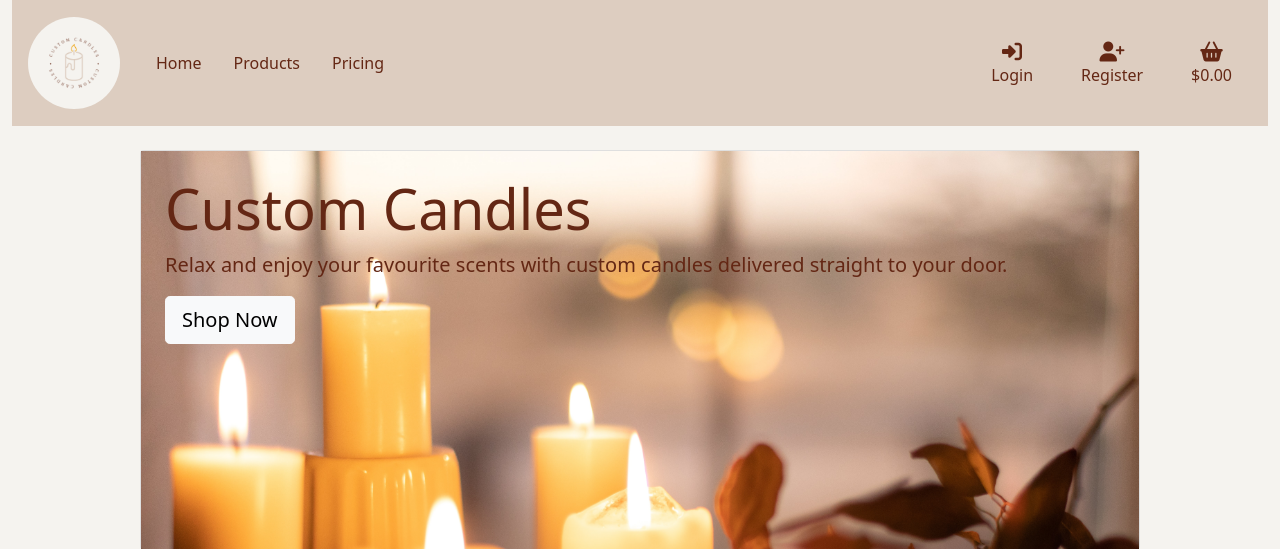
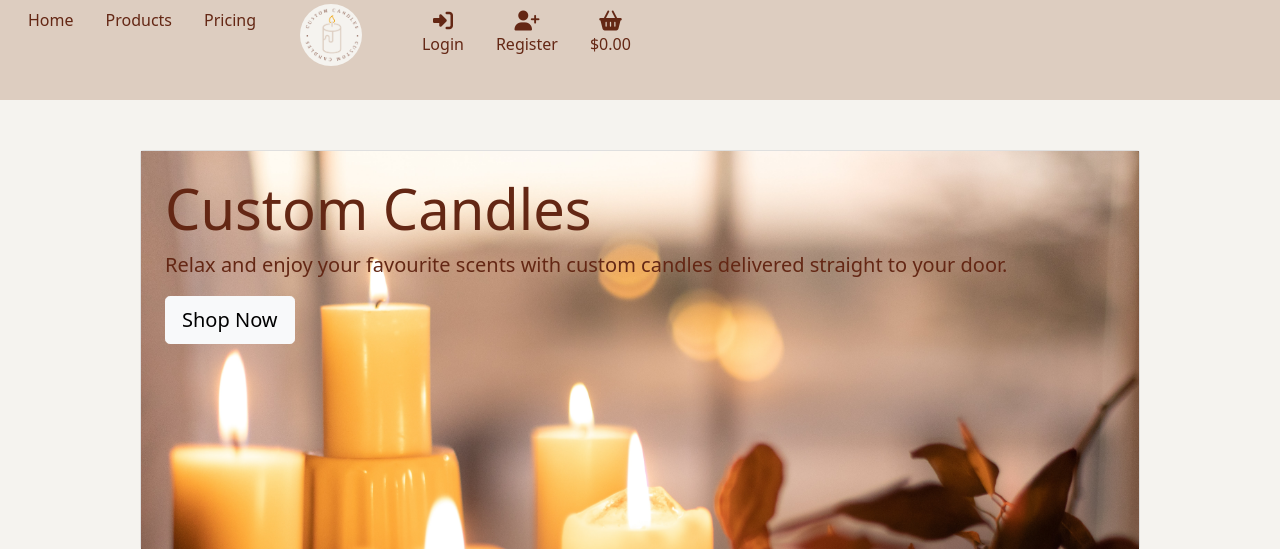
Before and after one commit to Code-Institute-Submissions/custom_candles, a Django app: page / in a window 1280 px wide. Shown: the top 549 px of the page. Run offline with Django 3.2, Linux system fonts and the light colour scheme; some libraries are stand-ins or nearby versions.

Commit message:
update navbar

```diff
--- a/templates/base.html
+++ b/templates/base.html
@@ -28,13 +28,14 @@
 </head>
 
 <body>
-    <header class="container-fluid fixed-top">
-        <nav class="navbar navbar-expand-lg">
-            <div class="container-fluid">
-                <a href="" class="navbar-brand"> <img src="../media/logo.png" class="rounded-circle align-self-center p-1" alt="logo"
-                        height=100 width=100></a>
-                <button class="navbar-toggler" type="button" data-bs-toggle="collapse" data-bs-target="#navbarNav"
-                    aria-controls="navbarNav" aria-expanded="false" aria-label="Toggle navigation">
+    <header>
+        <nav class="navbar navbar-expand-lg fixed-top" style="height: 100px;">
+            <div class="container-fluid fixed-top">
+                <div class="row justify-content-between">
+                    <div class="col">
+                        <button class="navbar-toggler" type="button" data-bs-toggle="collapse"
+                            data-bs-target="#navbarNav" aria-controls="navbarNav" aria-expanded="false"
+                            aria-label="Toggle navigation">
                             <span class="navbar-toggler-icon"></span>
                         </button>
                         <div class="collapse navbar-collapse" id="navbarNav">
@@ -49,17 +50,24 @@
                                     <a class="nav-link" href="#">Pricing</a>
                                 </li>
                             </ul>
-                    <ul class="nav justify-content-end">
+                        </div>
+                    </div>
+                    <div class="col">
+                        <a href="" class="navbar-brand"> <img src="../media/logo1.png"
+                                class="rounded-circle align-self-center p-1" alt="logo" height=70 width=70></a>
+                    </div>
+                    <div class="col">
+                        <ul class="navbar-nav me-auto mb-2 mb-lg-0">
                             {% if request.user.is_authenticated %}
                             <li class="nav-item mx-2">
                                 <a class="nav-link" href="#">My Account</a>
                             </li>
                             <li class="nav-item mx-2">
-                            <a class="nav-link" href="#">Logout</a>
+                                <a class="nav-link" href="{% url 'account_logout' %}">Logout</a>
                             </li>
                             {% else %}
                             <li class="nav-item mx-2">
-                            <a class="nav-link" aria-current="page" href="#">
+                                <a class="nav-link" aria-current="page" href="{% url 'account_login' %}">
                                     <div class="text-center">
                                         <div><i class="fas fa-sign-in-alt fa-lg"></i></div>
                                         <p class="my-0">
@@ -69,7 +77,7 @@
                                 </a>
                             </li>
                             <li class="nav-item mx-2">
-                            <a class="nav-link" href="#">
+                                <a class="nav-link" href="{% url 'account_signup' %}">
                                     <div class="text-center">
                                         <div><i class="fas fa-user-plus fa-lg"></i></div>
                                         <p class="my-0">
@@ -97,10 +105,11 @@
                         </ul>
                     </div>
                 </div>
+            </div>
+        </nav>
+    </header>
 
-        </nav>
 
-    </header>
 
     {% if messages %}
     <div class="message-container"></div>
```
Also changed, not shown: static/css/base.css (+40 -25 lines), media/logo1.png (added), templates/includes/mobile-top-header.html (added). Lines whose indentation alone changed are shown as unchanged.
